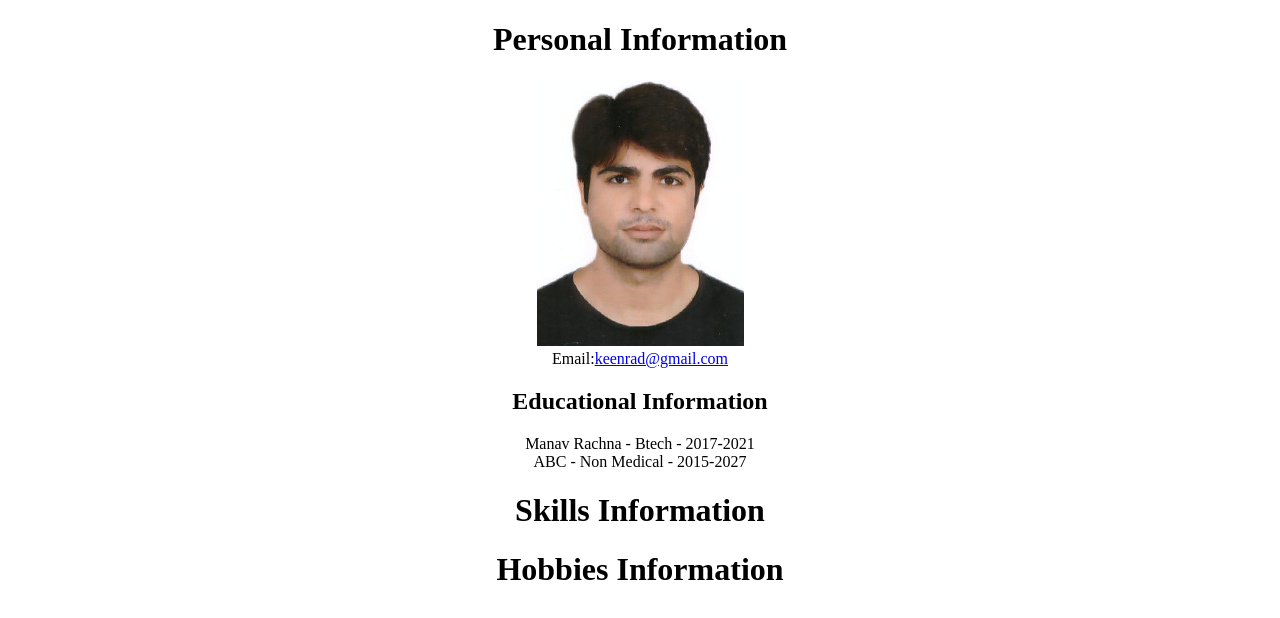
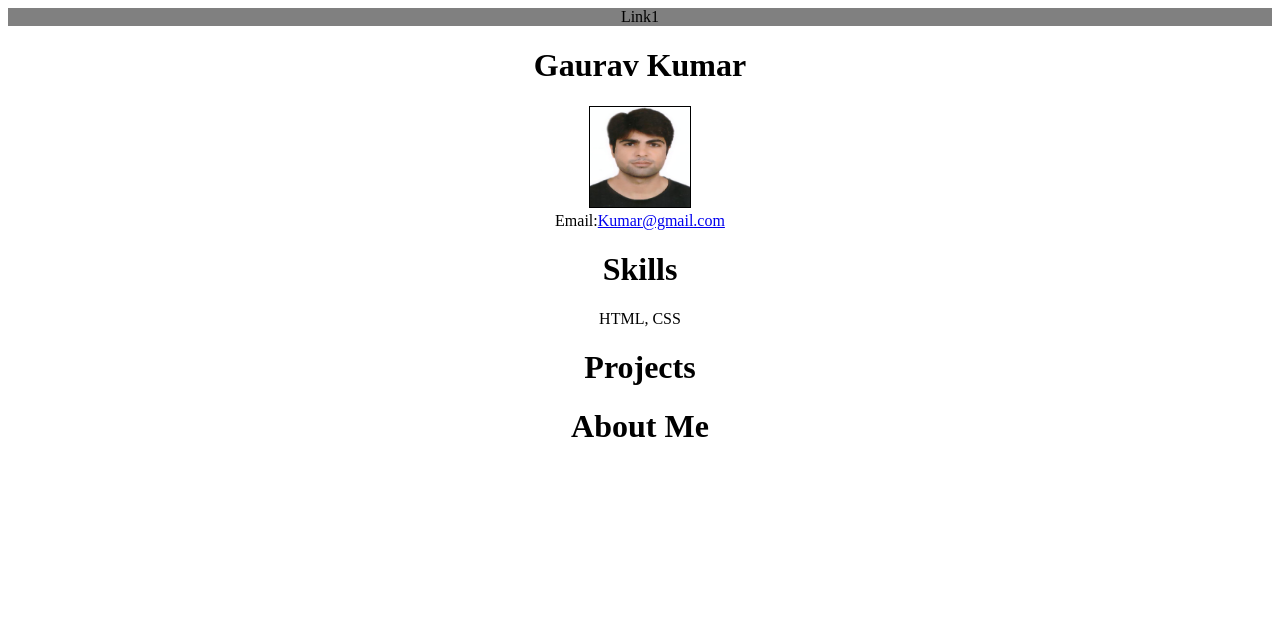
Before and after one commit to samfreelancer/sample, a plain HTML site: page portfolio.html in a window 1280 px wide. Drawn offline with Linux system fonts and the light colour scheme.

Commit message:
HTML css portfolio creation in progresss

```diff
--- a/portfolio.html
+++ b/portfolio.html
@@ -2,29 +2,37 @@
 <html lang="en">
     <head>
         <meta charset="UTF-8">
-        <title>Batch 3 Portfolio project basic HTML & CSS</title>
+        <title>Batch 4 Portfolio project basic HTML & CSS</title>
         <meta type="description" content="hdsfj jdfgdf gdjfgh" />
     </head>
     <body>
-        <div style="text-align: center">
+        <div style="text-align: center  ">
+            <nav style="background-color: gray;">
+                <div>
+                    <span><a>Link1</a></span>
+                </div>
+            </nav>
             <div>
-                <h1>Personal Information</h1>
-                <img src="images/gaurav_passport_pic.jpg" alt="Gaurav Kumar">
+                <h1>Gaurav Kumar</h1>
                 <div>
-                    <span>Email:</span><a href="mailto:keenrad@gmail.com">keenrad@gmail.com</a>
+                    <img src="images/gaurav_passport_pic.jpg" style="border: 1px solid black;" width="100" height="100" >
+                </div>
+                <div>
+                    <span>Email:</span><a href="mailto:kumar@gmail.com">Kumar@gmail.com</a>
                 </div>
             </div>
             <div>
-                <h2>Educational Information</h2>
+                <h1>Skills</h1>
                 <div>
-                    <span>Manav Rachna - Btech - 2017-2021</span>
-                </div>
-                <div>
-                    <span>ABC - Non Medical - 2015-2027</span>
+                    <span><a>HTML</a></span>,&nbsp;<span><a>CSS</a></span>
                 </div>
             </div>
-            <div><h1>Skills Information</h1></div>
-            <div><h1>Hobbies Information</h1></div>
+            <div>
+                <h1>Projects</h1>
+            </div>
+            <div>
+                <h1>About Me</h1>
+            </div>
         </div>
     </body>
 </html>
```
Also changed, not shown: index.html (+1 -1 lines).
